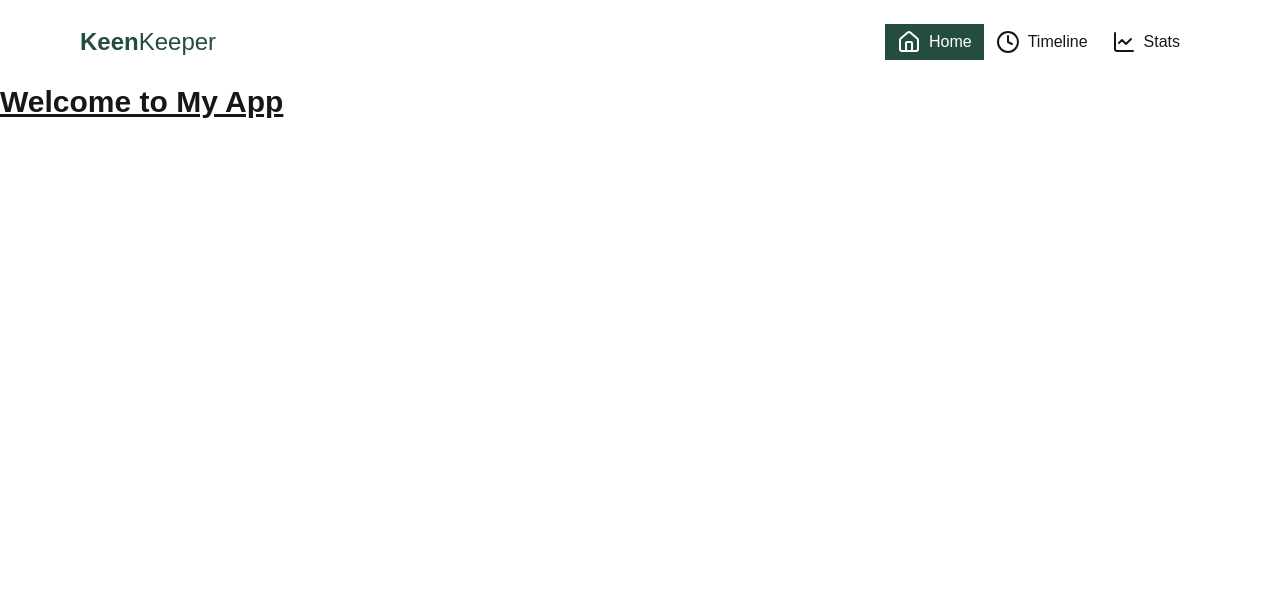
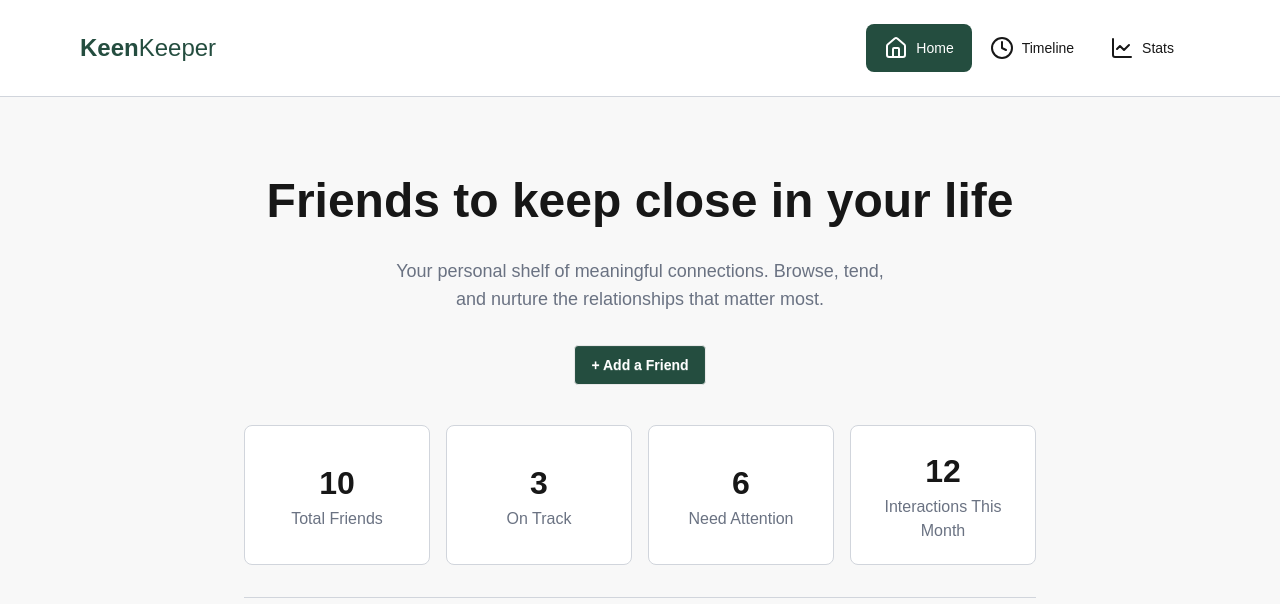
Before and after one commit to supayangit/KeenKeeper, a Next.js app: page / in a window 1280 px wide. Shown: the top 604 px of the page. Built offline with nearby package versions, Linux system fonts and the light colour scheme.

Commit message:
banner section done

```diff
--- /dev/null
+++ b/src/app/components/Banner.jsx
@@ -0,0 +1,38 @@
+import React from 'react';
+
+const Banner = () => {
+    return (
+        <div className='pb-8 border-b border-gray-300'>
+            <div className='space-y-8 text-center'>
+                <h1 className="text-5xl font-bold text-center">
+                    Friends to keep close in your life
+                </h1>
+                <p className="text-center mt-4 text-lg w-125 mx-auto text-gray-500">
+                    Your personal shelf of meaningful connections. Browse, tend, and nurture the
+                    relationships that matter most.</p>
+                <button className="btn text-white bg-[#244D3F]">+ Add a Friend</button>
+            </div>
+
+            <div className="flex justify-center items-center mt-10 gap-4 text-center">
+                <div className='w-65 h-35 p-4 rounded-box bg-white border border-gray-300 flex flex-col justify-center items-center'>
+                    <h1 className='font-semibold text-[32px]'>10</h1>
+                    <p className='text-gray-500'>Total Friends</p>
+                </div>
+                <div className='w-65 h-35 p-4 rounded-box bg-white border border-gray-300 flex flex-col justify-center items-center'>
+                    <h1 className='font-semibold text-[32px]'>3</h1>
+                    <p className='text-gray-500'>On Track</p>
+                </div>
+                <div className='w-65 h-35 p-4 rounded-box bg-white border border-gray-300 flex flex-col justify-center items-center'>
+                    <h1 className='font-semibold text-[32px]'>6</h1>
+                    <p className='text-gray-500'>Need Attention</p>
+                </div>
+                <div className='w-65 h-35 p-4 rounded-box bg-white border border-gray-300 flex flex-col justify-center items-center'>
+                    <h1 className='font-semibold text-[32px]'>12</h1>
+                    <p className='text-gray-500'>Interactions This Month</p>
+                </div>
+            </div>
+        </div>
+    );
+};
+
+export default Banner;
--- a/src/app/components/Header.jsx
+++ b/src/app/components/Header.jsx
@@ -6,26 +6,26 @@ import { House } from 'lucide-react';
 
 const Header = () => {
     return (
-        <div className="flex justify-between items-center py-4 px-20">
+        <div className="flex justify-between items-center py-4 px-20 border-b border-gray-300">
             <span className='text-[24px] text-[#244D3F]'>
                 <span className='font-bold'>Keen</span>
                 Keeper
             </span>
 
-            <ul className="menu lg:menu-horizontal rounded-box text-[16px]">
-                <li className='bg-[#244D3F] text-white' >
+            <ul className="menu lg:menu-horizontal text-[14px]">
+                <li className='bg-[#244D3F] text-white rounded-box p-1.5' >
                     <a>
                         <House />
                         Home
                     </a>
                 </li>
-                <li>
+                <li className='rounded-box p-1.5'>
                     <a>
                         <Clock4 />
                         Timeline
                     </a>
                 </li>
-                <li>
+                <li className='rounded-box p-1.5'>
                     <a>
                         <ChartLine />
                         Stats
--- a/src/app/page.js
+++ b/src/app/page.js
@@ -1,15 +1,13 @@
 import Header from './components/Header';
+import Banner from './components/Banner';
 
 export default function Home() {
   return (
     <body>
       <Header />
-    <main className='bg-base-100'>
-        <h1 className="text-3xl font-bold underline">
-          Welcome to My App
-        </h1>
-
-    </main>
+      <main className='bg-base-200 py-20 px-61'>
+        <Banner />
+      </main>
     </body>
   );
 }
```
